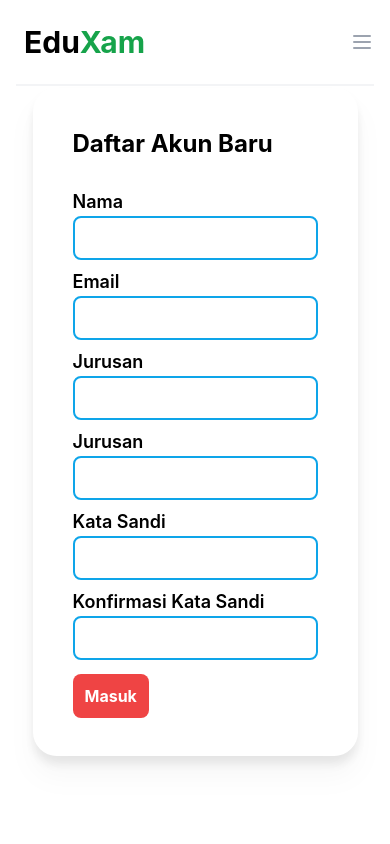
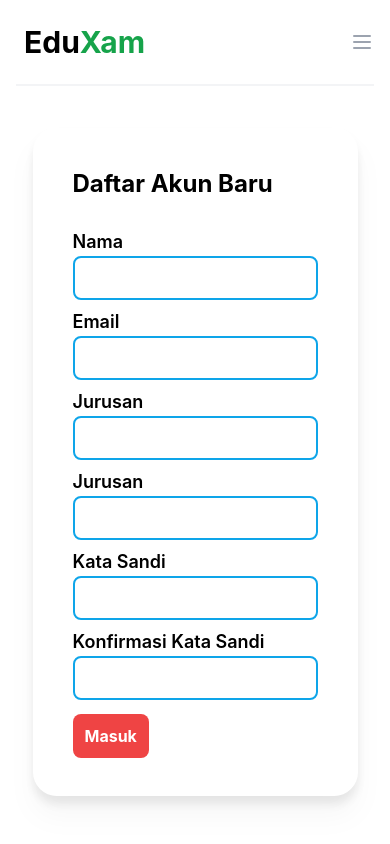
Before and after one commit to zakyfn3320/eduxam, a React (Create React App) app: page /register in a window 390 px wide. Shown: the top 844 px of the page. Built offline with nearby package versions, Linux system fonts and the light colour scheme.

Commit message:
eduxam: fix responsive scroll

```diff
--- a/src/pages/Login.js
+++ b/src/pages/Login.js
@@ -4,7 +4,7 @@ import TextInput from '../components/TextInput'
 
 const Login = () => {
     return (
-        <div className='h-screen flex justify-center items-center'>
+        <div className='md:h-screen py-32 flex justify-center items-center'>
             <div className='bg-white w-5/6 md:w-4/5 lg:w-1/2 rounded-3xl drop-shadow-xl'>
                 <div className="grid grid-cols">
                     <div className='p-10 block'>
--- a/src/pages/Register.js
+++ b/src/pages/Register.js
@@ -4,7 +4,7 @@ import TextInput from '../components/TextInput'
 
 const Register = () => {
     return (
-        <div className='h-screen flex justify-center items-center'>
+        <div className='md:h-screen py-32 flex justify-center items-center'>
             <div className='bg-white w-5/6 md:w-4/5 lg:w-1/2 rounded-3xl drop-shadow-xl'>
                 <div className='p-10'>
                     <h1 className='text-2xl font-bold'>Daftar Akun Baru</h1>
```
